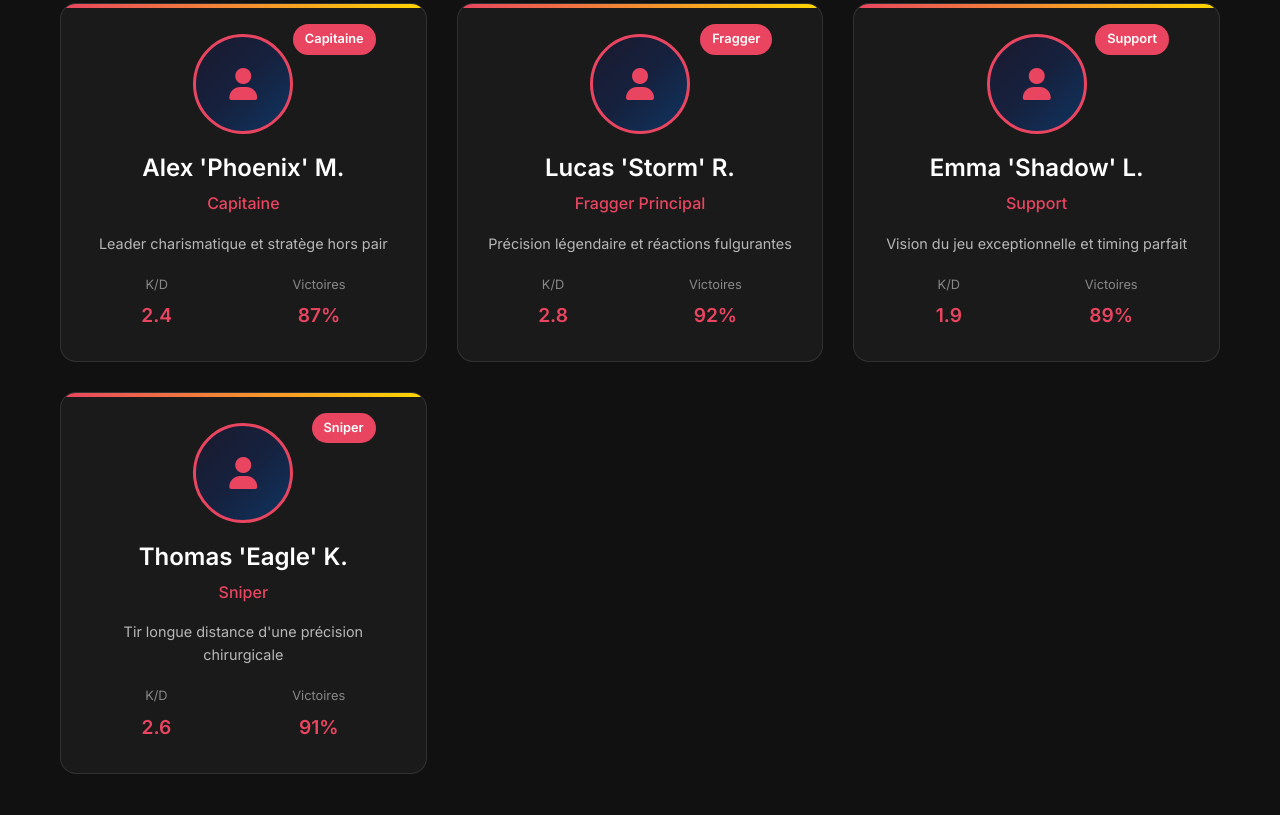
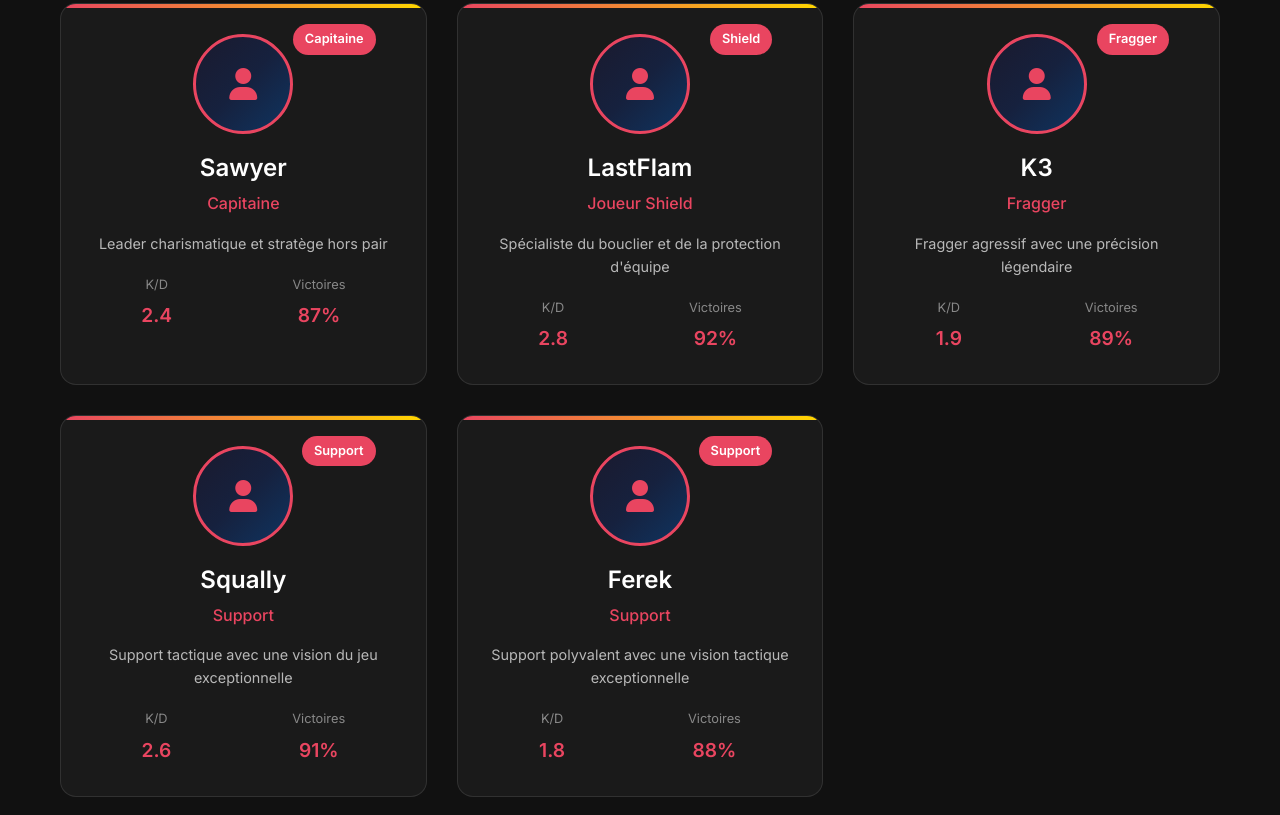
Before and after one commit to Mouflon23/Icare-website, a plain HTML site: page index.html in a window 1280 px wide. Shown: the part 1045-1860 px from the top of the page. Drawn offline with Linux system fonts and the light colour scheme.

Commit message:
Adding players and not pro

```diff
--- a/index.html
+++ b/index.html
@@ -52,7 +52,7 @@
       <div class="hero-content">
         <div class="hero-text">
           <h1 class="hero-title">ICARE ESPORT</h1>
-          <p class="hero-subtitle">Équipe professionnelle EVA League</p>
+          <p class="hero-subtitle">Équipe EVA League</p>
           <p class="hero-description">
             Rejoignez l'aventure Icare et découvrez une équipe déterminée à
             conquérir les sommets de l'esport français sur EVA League.
@@ -93,7 +93,7 @@
               <div class="player-badge">Capitaine</div>
             </div>
             <div class="player-info">
-              <h3 class="player-name">Alex 'Phoenix' M.</h3>
+              <h3 class="player-name">Sawyer</h3>
               <p class="player-role">Capitaine</p>
               <p class="player-description">
                 Leader charismatique et stratège hors pair
@@ -116,13 +116,13 @@
               <div class="player-avatar">
                 <i class="fas fa-user"></i>
               </div>
-              <div class="player-badge">Fragger</div>
+              <div class="player-badge">Shield</div>
             </div>
             <div class="player-info">
-              <h3 class="player-name">Lucas 'Storm' R.</h3>
-              <p class="player-role">Fragger Principal</p>
+              <h3 class="player-name">LastFlam</h3>
+              <p class="player-role">Joueur Shield</p>
               <p class="player-description">
-                Précision légendaire et réactions fulgurantes
+                Spécialiste du bouclier et de la protection d'équipe
               </p>
               <div class="player-stats">
                 <div class="stat">
@@ -142,13 +142,13 @@
               <div class="player-avatar">
                 <i class="fas fa-user"></i>
               </div>
-              <div class="player-badge">Support</div>
+              <div class="player-badge">Fragger</div>
             </div>
             <div class="player-info">
-              <h3 class="player-name">Emma 'Shadow' L.</h3>
-              <p class="player-role">Support</p>
+              <h3 class="player-name">K3</h3>
+              <p class="player-role">Fragger</p>
               <p class="player-description">
-                Vision du jeu exceptionnelle et timing parfait
+                Fragger agressif avec une précision légendaire
               </p>
               <div class="player-stats">
                 <div class="stat">
@@ -168,13 +168,13 @@
               <div class="player-avatar">
                 <i class="fas fa-user"></i>
               </div>
-              <div class="player-badge">Sniper</div>
+              <div class="player-badge">Support</div>
             </div>
             <div class="player-info">
-              <h3 class="player-name">Thomas 'Eagle' K.</h3>
-              <p class="player-role">Sniper</p>
+              <h3 class="player-name">Squally</h3>
+              <p class="player-role">Support</p>
               <p class="player-description">
-                Tir longue distance d'une précision chirurgicale
+                Support tactique avec une vision du jeu exceptionnelle
               </p>
               <div class="player-stats">
                 <div class="stat">
@@ -184,6 +184,32 @@
                 <div class="stat">
                   <span class="stat-label">Victoires</span>
                   <span class="stat-value">91%</span>
+                </div>
+              </div>
+            </div>
+          </div>
+
+          <div class="player-card">
+            <div class="player-image">
+              <div class="player-avatar">
+                <i class="fas fa-user"></i>
+              </div>
+              <div class="player-badge">Support</div>
+            </div>
+            <div class="player-info">
+              <h3 class="player-name">Ferek</h3>
+              <p class="player-role">Support</p>
+              <p class="player-description">
+                Support polyvalent avec une vision tactique exceptionnelle
+              </p>
+              <div class="player-stats">
+                <div class="stat">
+                  <span class="stat-label">K/D</span>
+                  <span class="stat-value">1.8</span>
+                </div>
+                <div class="stat">
+                  <span class="stat-label">Victoires</span>
+                  <span class="stat-value">88%</span>
                 </div>
               </div>
             </div>
```
